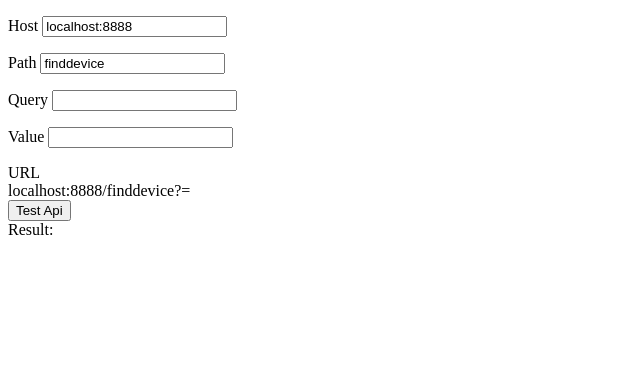
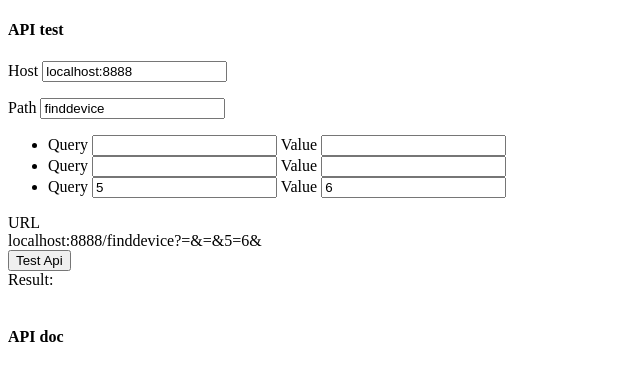
Before and after one commit to younger50/Wu-Monitoring-API, a Node project: template templates/api_test_page.html in a window 1280 px wide. Shown: the top 381 px of the page, without its empty margins (0-640 px from the left). Run offline with Node 20 templates, Linux system fonts and the light colour scheme; the template is opened without the code that fills it, so the values that code supplies are empty; some libraries are stand-ins or nearby versions.

Commit message:
[Add] Muti query option auto fetch

```diff
--- a/templates/api_test_page.html
+++ b/templates/api_test_page.html
@@ -8,10 +8,12 @@
 	app.controller('api_ctrl', function( $scope, $http) {
 		$scope.host = "localhost:8888";
 		$scope.path = "finddevice";
-		$scope.q1 = "";
-		$scope.v1 = "";
+		$scope.query = [{"q":"","v":""},{"q":"","v":""},{"q":"5","v":"6"}];
 		$scope.request_api = function(){
-			url = "http://" + $scope.host + "/" + $scope.path + "?" + $scope.q1 + "=" + $scope.v1;
+			url = "http://" + $scope.host + "/" + $scope.path + "?";
+			for(var q of $scope.query){
+				url = url + q.q + "=" + q.v + "&";
+			}
 			console.log( url);
 			$scope.result = url;
 			$http.get( url)
@@ -25,17 +27,26 @@
 </script>
 <body>
 <div ng-app="test_app" ng-controller="api_ctrl">
+<h4>API test</h4>
  	<p>Host <input type="text" ng-model="host"></p>
  	<p>Path <input type="text" ng-model="path"></p>
- 	<p>Query <input type="text" ng-model="q1"></p>
- 	<p>Value <input type="text" ng-model="v1"></p>
+ 	<ul>
+ 		<li ng-repeat="q in query">
+ 			Query <input type="text" ng-model="q.q">
+ 			Value <input type="text" ng-model="q.v">
+ 		</li>
+ 	</ul>
  	<div>
- 		URL <div>{{host}}/{{path}}?{{q1}}={{v1}}</div>
+ 		URL <div>{{host}}/{{path}}?<span ng-repeat="q in query">{{q.q}}={{q.v}}&</span></div>
  		<button ng-click="request_api()">Test Api</button></br>
  		Result:<div>{{result}}</div></br>
  	</div>
 </div>
 
+<h4>API doc</h4>
+<!--
+<iframe src="https://docs.google.com/document/d/1AdKRufgZDxIfumPvMs62GlXlFfUZP6DTaNDr1t_ZDjQ/edit?usp=sharing" width="100%" height="800p"></iframe>
+-->
 <!-- old school form method
 <form action="http://localhost:8888/finddevice" method="GET">
 	<input type="submit" value="Test by Form method">
```
